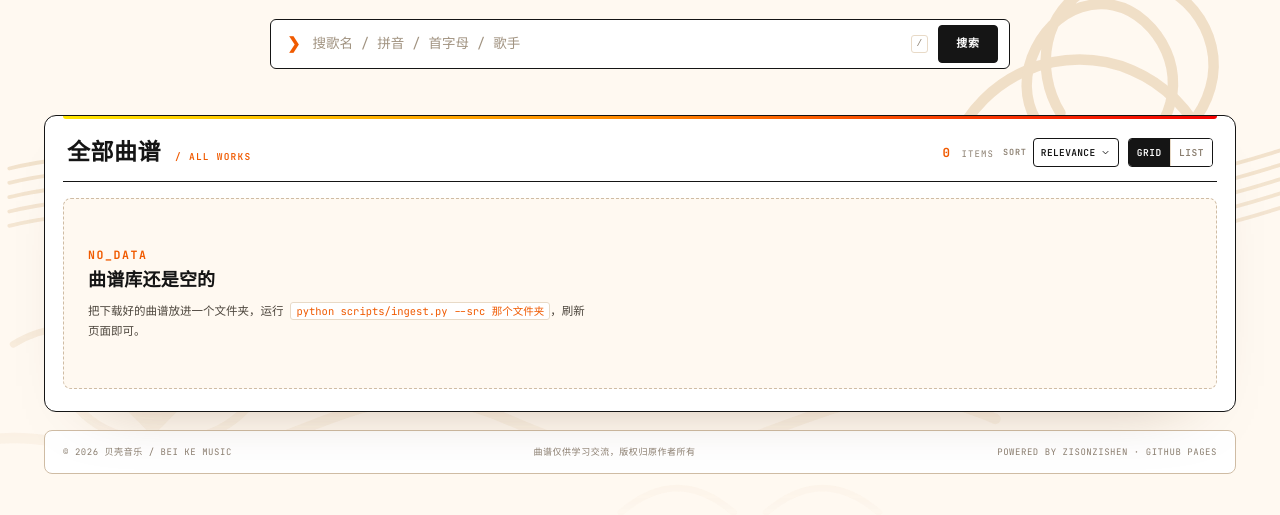
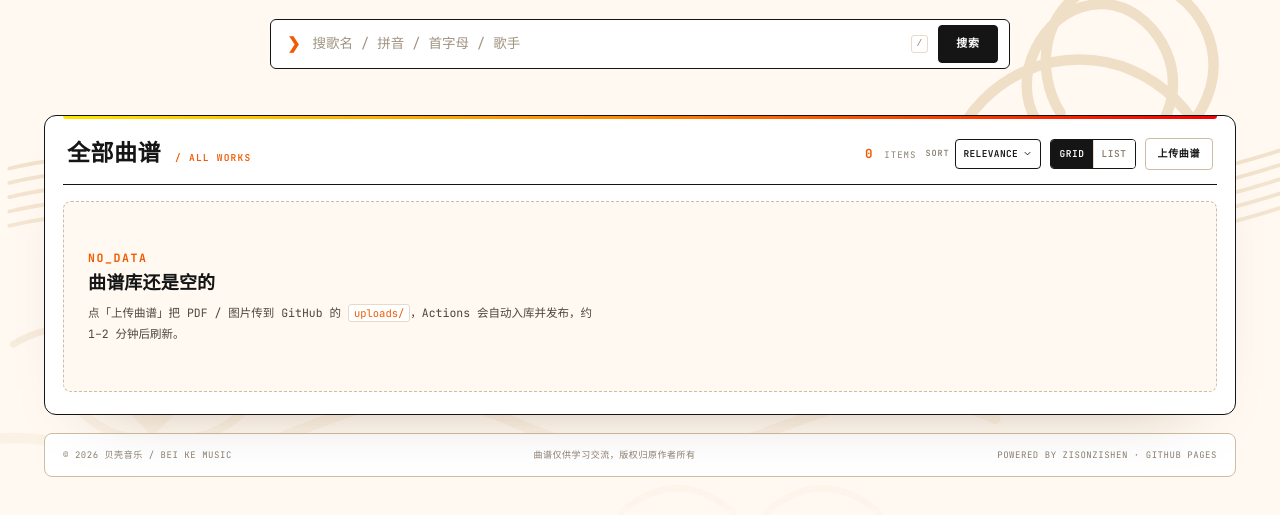
Before and after one commit to zisonzishen0415-stack/beike-music, a website: page index.html in a window 1280 px wide. Both pictures are taken after a click on the tab "曲谱库". Shown: the part 315-830 px from the top of the page. Drawn offline with Linux system fonts and the light colour scheme.

Commit message:
添加上传曲谱：GitHub Actions 自动入库

```diff
--- a/assets/app.js
+++ b/assets/app.js
@@ -292,7 +292,7 @@ function emptyMarkup() {
     return `<div class="state">
       <p class="state-code">NO_DATA</p>
       <h2>曲谱库还是空的</h2>
-      <p>把下载好的曲谱放进一个文件夹，运行 <code>python scripts/ingest.py --src 那个文件夹</code>，刷新页面即可。</p>
+      <p>点「上传曲谱」把 PDF / 图片传到 GitHub 的 <code>uploads/</code>，Actions 会自动入库并发布，约 1–2 分钟后刷新。</p>
     </div>`;
   }
   return `<div class="state">
--- a/assets/style.css
+++ b/assets/style.css
@@ -1049,7 +1049,7 @@ body.app-setlists .searchbar { display: none; }
 }
 .btn-dark { border: 1.5px solid var(--ink); background: var(--ink); color: #fff; }
 .btn-dark:hover { border-color: var(--orange); background: var(--orange); color: #151515; }
-.btn-line { border: 1.5px solid var(--line-strong); background: var(--surface); color: var(--ink); }
+.btn-line { border: 1.5px solid var(--line-strong); background: var(--surface); color: var(--ink); text-decoration: none; }
 .btn-line:hover { border-color: var(--orange); color: var(--accent); }
 .btn-line.danger:hover { border-color: var(--red); color: var(--red); }
 .wide-btn { width: 100%; margin-top: 12px; }
--- a/index.html
+++ b/index.html
@@ -7,7 +7,7 @@
   <meta name="description" content="贝壳音乐曲谱库：按歌名、拼音、首字母或歌手模糊搜索，PDF 与图片谱在线预览。">
   <meta name="theme-color" content="#fff9f1">
   <link rel="icon" href="assets/brand-mark.png" type="image/png">
-  <link rel="stylesheet" href="assets/style.css?v=17">
+  <link rel="stylesheet" href="assets/style.css?v=19">
 </head>
 <body>
   <a class="skip-link" href="#results">跳到曲谱列表</a>
@@ -52,6 +52,7 @@
               <button type="button" data-view="grid" class="active" aria-label="网格视图">GRID</button>
               <button type="button" data-view="list" aria-label="列表视图">LIST</button>
             </div>
+            <a class="btn-line upload-link" href="https://github.com/zisonzishen0415-stack/beike-music/upload/main/uploads" target="_blank" rel="noopener">上传曲谱</a>
           </div>
         </div>
 
@@ -77,6 +78,7 @@
             <button id="new-setlist" class="btn-dark" type="button">＋ 新建歌单</button>
             <button id="export-setlists" class="btn-line" type="button">导出全部</button>
             <button id="import-setlists" class="btn-line" type="button">导入 JSON</button>
+            <a class="btn-line upload-link" href="https://github.com/zisonzishen0415-stack/beike-music/upload/main/uploads" target="_blank" rel="noopener">上传曲谱</a>
             <input id="import-setlists-file" type="file" accept="application/json,.json" hidden>
           </div>
         </div>
@@ -229,6 +231,6 @@
 
   <div id="toast" class="toast" role="status" aria-live="polite" hidden></div>
 
-  <script type="module" src="assets/app.js?v=17"></script>
+  <script type="module" src="assets/app.js?v=19"></script>
 </body>
 </html>
```
Also changed, not shown: .github/workflows/ingest.yml (added), README.md, uploads/README.md (added), 1 other file.
